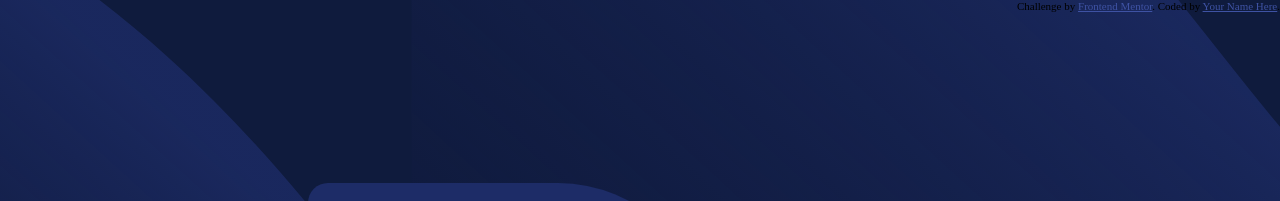
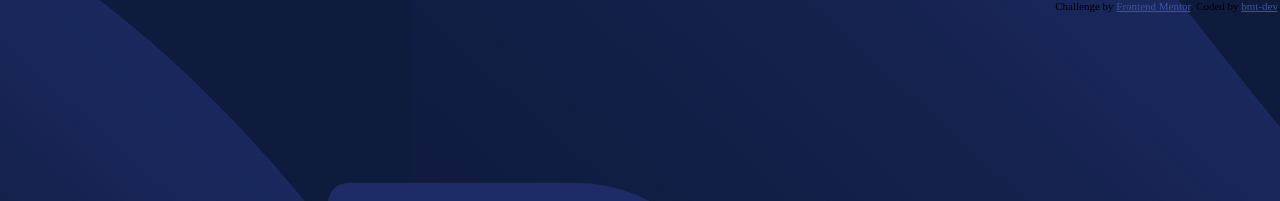
Before and after one commit to bmt-dev/Fylo-data-storage-component, a plain HTML site: page index.html in a window 1280 px wide. Shown: the top 201 px of the page. Drawn offline with Linux system fonts and the light colour scheme.

Commit message:
name added

```diff
--- a/index.html
+++ b/index.html
@@ -61,7 +61,7 @@
 
   <div class="attribution">
     Challenge by <a href="https://www.frontendmentor.io?ref=challenge" target="_blank">Frontend Mentor</a>.
-    Coded by <a href="#">Your Name Here</a>.
+    Coded by <a href="https://github.com/bmt-dev/">bmt-dev</a>.
   </div>
 </body>
 
```
